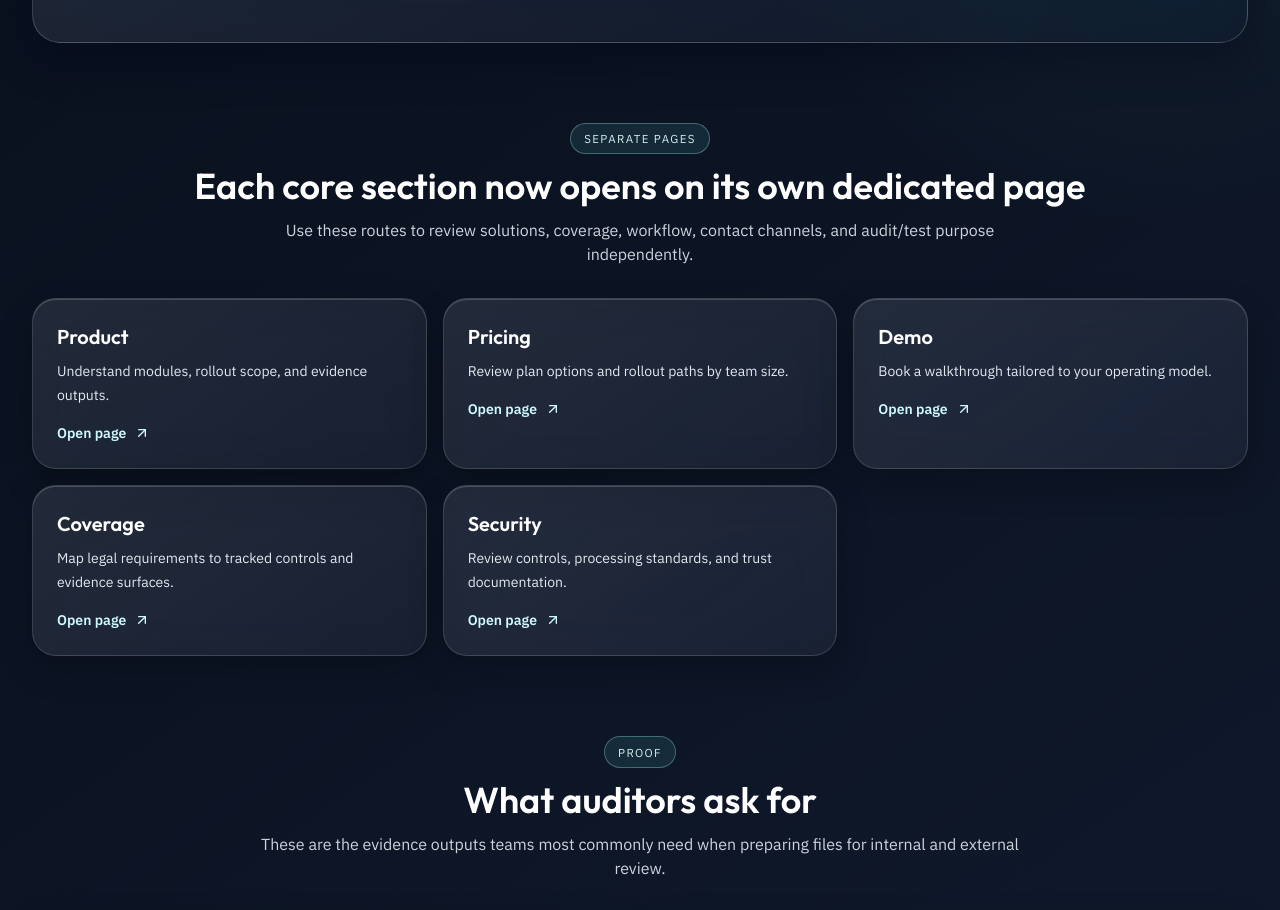
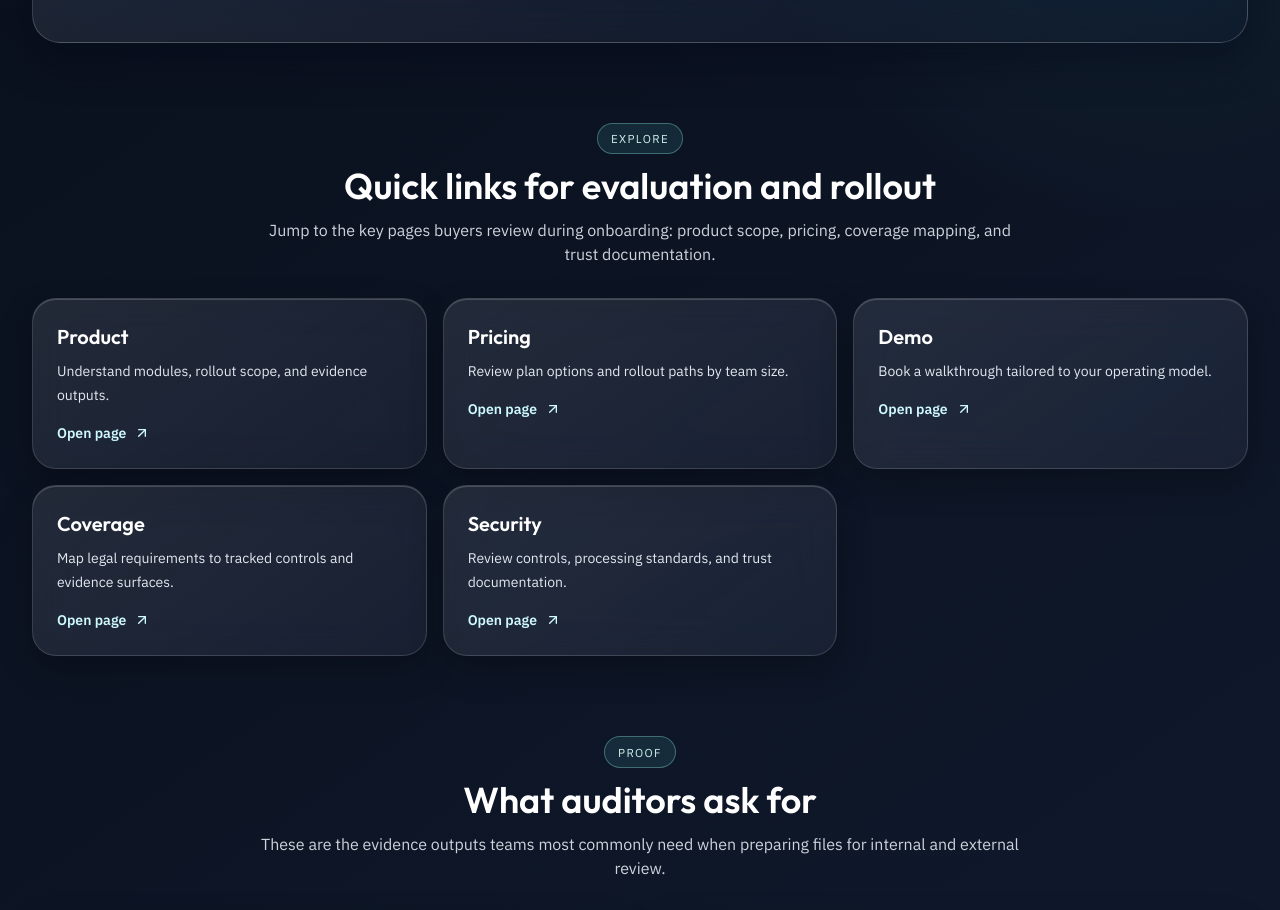
Before and after one commit to Gbun420/tcn-comply-malta, a Next.js app: page / in a window 1280 px wide. Shown: the part 820-1730 px from the top of the page. Built offline with nearby package versions, Linux system fonts and the light colour scheme; no server answers.

Commit message:
Reword home page quick links section

```diff
--- a/app/page.js
+++ b/app/page.js
@@ -183,9 +183,9 @@ export default function Home() {
 
       <section className="mx-auto max-w-7xl px-4 sm:px-6 lg:px-8">
         <SectionHeading
-          kicker="Separate Pages"
-          title="Each core section now opens on its own dedicated page"
-          description="Use these routes to review solutions, coverage, workflow, contact channels, and audit/test purpose independently."
+          kicker="Explore"
+          title="Quick links for evaluation and rollout"
+          description="Jump to the key pages buyers review during onboarding: product scope, pricing, coverage mapping, and trust documentation."
           align="center"
         />
 
```
